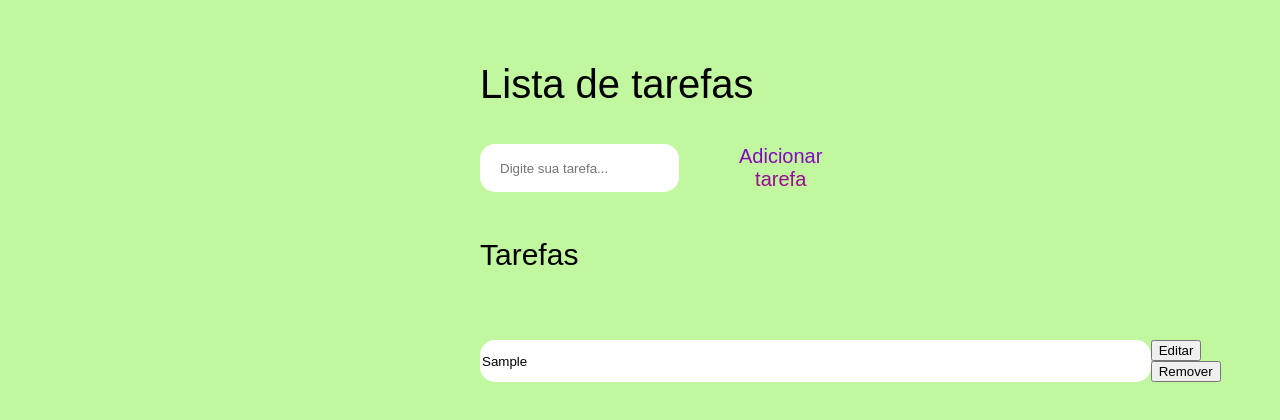
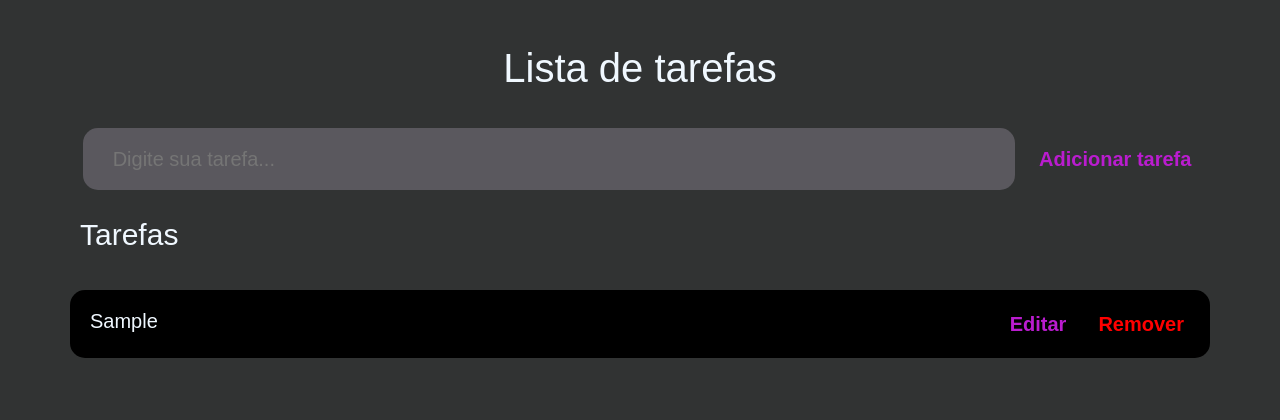
Before and after one commit to DjalmaXavier/Todo-List, a plain HTML site: page index.html in a window 1280 px wide. Both pictures are taken after typing "Sample" into the empty fields and a click on the button "Adicionar tarefa". Drawn offline with Linux system fonts and the light colour scheme.

Commit message:
CSS/HMTL changes

```diff
--- a/index.html
+++ b/index.html
@@ -11,21 +11,23 @@
 </head>
 
 <body>
-
+    <div class="main-container">
         <header>
             <h1>Lista de tarefas</h1>
             <form id="task_form">
-            <input type="text" id="task_input" placeholder="Digite sua tarefa..." />
+                <input type="text" id="task_input" placeholder="Digite sua tarefa..." maxlength="200" />
                 <button type="submit" id="new_task_submit">Adicionar tarefa</button>
             </form>
         </header>
-
+        <div class="task_h2">
+            <h2>Tarefas</h2>
+        </div>
         <main>
             <section class="task_list">
-            <h2>Tarefas</h2>
                 <div id="tasks"></div>
             </section>
         </main>
+    </div>
 </body>
 
 <script src="main.js"></script>
--- a/main.js
+++ b/main.js
@@ -23,16 +23,21 @@ window.addEventListener('load', () => {
         taskInput.classList.add("task_inp");
         taskInput.type = "text";
         taskInput.value = task;
+        taskInput.maxLength = 200;
         taskInput.setAttribute('readonly', 'readonly');
 
         const taskButtons = document.createElement('div')
-
+        taskButtons.classList.add("task_buttons")
 
         const editButton = document.createElement('button')
         editButton.innerHTML = 'Editar'
+        editButton.classList.add("btn_edit");
+
 
         const removeButton = document.createElement('button')
         removeButton.innerHTML = 'Remover'
+        removeButton.classList.add("btn_remove");
+
 
 
 
--- a/style.css
+++ b/style.css
@@ -2,6 +2,7 @@ html,
 body {
     margin: 0;
     height: 100%;
+    overflow: hidden;
 }
 
 
@@ -10,56 +11,122 @@ body {
     justify-content: space-between;
     background-color: var(--global-primary-color);
     font-family: var(--primary-font);
-    margin: 4em 30em;
+    color: #f0f8ff;
 }
 
 h1 {
     padding-bottom: 40px;
     font-size: 40px;
+    color: #f0f8ff;
+    display: flex;
+    justify-content: center;
 }
 
 
 h2 {
-    padding-bottom: 40px;
+    margin-top: 30px;
     font-size: 30px;
+    color: #f0f8ff;
 }
 
 
-main {
+.main-container {
+    height: 100%;
+    display: flex;
+    flex-direction: column;
+    align-items: center;
     margin-top: 3em;
 }
 
+.task_h2 {
+    width: 70em;
+}
+
 #task_form {
-    display: flex;
+    display: center;
     justify-content: space-between;
+    height: 100%;
 }
 
 #task_form #new_task_submit {
     background-color: var(--global-primary-color);
     font-size: var(--font-size);
+    font-weight: 600;
     border: none;
-    background: var(--color-text);
-    padding-left: 3em;
+    padding-left: 20px;
+    background: var(--color-buttons);
     -webkit-background-clip: text;
     -webkit-text-fill-color: transparent;
+    outline: none;
+    text-decoration: none;
 }
 
 #task_form #task_input {
     border: none;
     border-radius: var(--border-radius);
-    padding-left: 20px;
-    width: 100em;
+    padding-left: 30px;
+    width: 45em;
+    height: var(--input_height-default);
+    font-size: var(--input-font_size);
+    background-color: rgb(90, 88, 94);
+    color: aliceblue;
+
+}
+
+#task_list {
+    overflow: scroll;
 }
 
 .task_div {
     display: flex;
     justify-content: space-between;
-    padding-top: 30px;
+    padding: 10px;
+    margin-top: 40px;
+    background-color: rgb(0, 0, 0);
+    border-radius: 15px;
+    width: var(--input_width-default);
+    height: var(--input_height-default);
 }
 
 .task_div .task_inp {
     border: none;
-    border-radius: var(--border-radius);
-    width: 50em;
-    height: 3em;
+    background-color: transparent;
+    color: var(--color-text);
+    padding: 10px 10px;
+    font-size: var(--input-font_size);
+    text-decoration: none;
+    width: 40em;
+    outline: none;
+    color: #f0f8ff;
 }
+
+
+.task_div .task_buttons {
+    display: flex;
+    justify-content: space-between;
+    gap: 20px;
+    padding: 10px 10px;
+    border: none;
+}
+
+.task_div .btn_remove {
+    font-size: var(--font-size);
+    font-weight: 600;
+    border: none;
+    background: red;
+    -webkit-background-clip: text;
+    -webkit-text-fill-color: transparent;
+    outline: none;
+    text-decoration: none;
+}
+
+.task_div .btn_edit {
+    font-size: var(--font-size);
+    font-weight: 600;
+    border: none;
+    background: var(--color-buttons);
+    -webkit-background-clip: text;
+    -webkit-text-fill-color: transparent;
+    outline: none;
+    text-decoration: none;
+}
--- a/vars.css
+++ b/vars.css
@@ -1,7 +1,11 @@
 :root {
-    --global-primary-color: rgb(193, 247, 158);
+    --global-primary-color: #313333;
     --primary-font: Arial, Helvetica, sans-serif;
     --font-size: 20px;
-    --color-text: -webkit-linear-gradient(#7a08d8, #a3087c);
-    --border-radius: 15px
+    --color-buttons: rgb(186, 28, 207);
+    --color-text: #f0f8ff;
+    --border-radius: 15px;
+    --input_width-default: 70em;
+    --input_height-default: 3em;
+    --input-font_size: 20px;
 }
```
Lines whose indentation alone changed are shown as unchanged.
